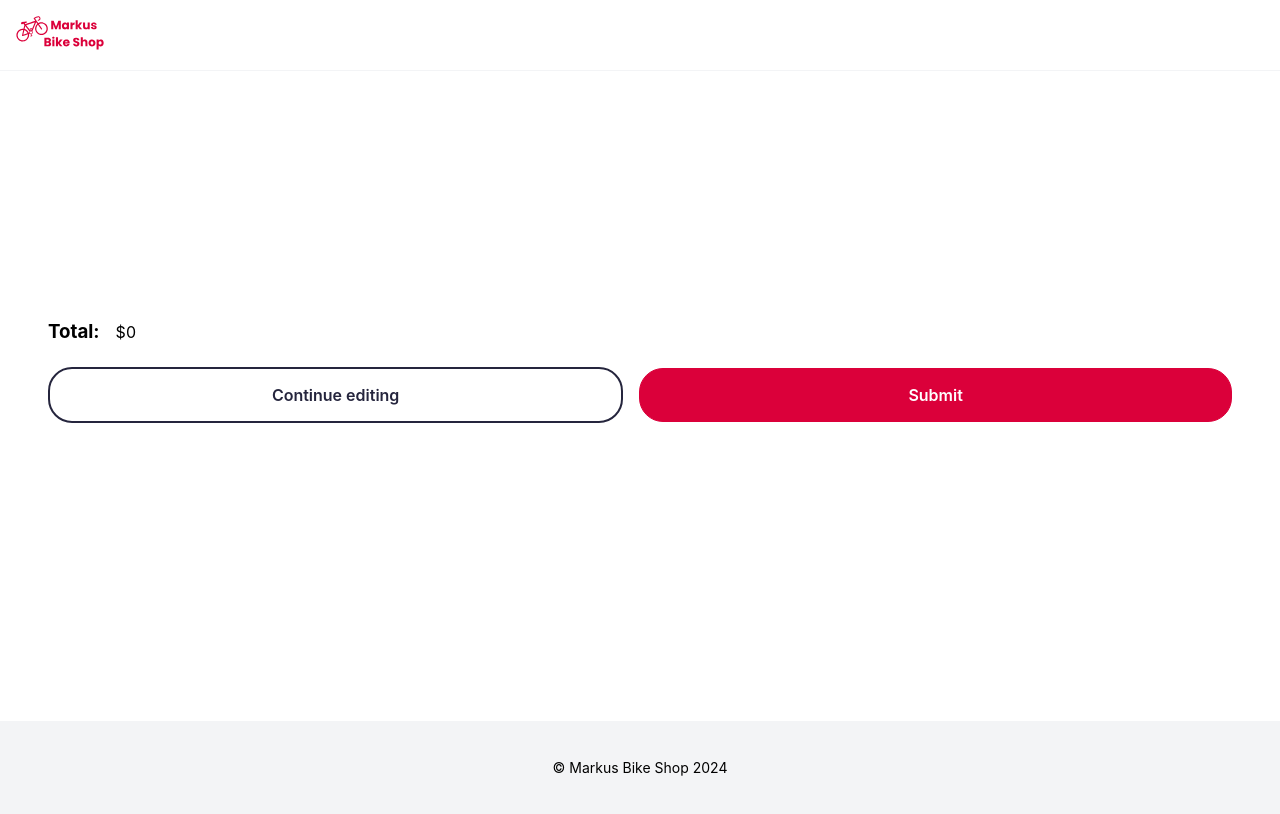
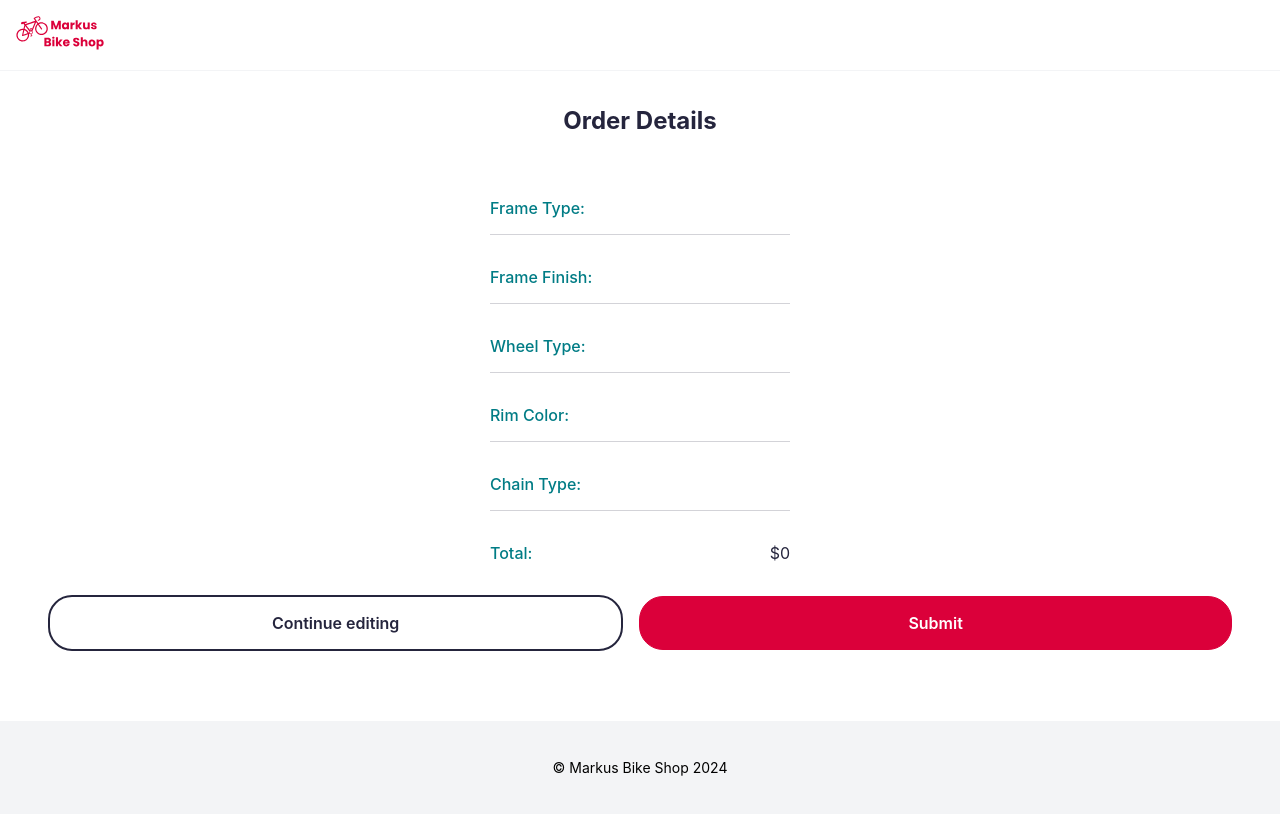
Before and after one commit to seguramaria/markus-bike-shop, a React (Vite) app: page /checkout in a window 1280 px wide. Built offline with nearby package versions, Linux system fonts and the light colour scheme.

Commit message:
feat: add checkout styles

```diff
--- a/src/pages/Checkout/Checkout.module.css
+++ b/src/pages/Checkout/Checkout.module.css
@@ -6,19 +6,10 @@
   padding: 3rem;
   padding-top: 70px;
   min-height: calc(100vh - 197px);
+  max-width: 1280px;
 }
 
-.total {
-  width: 100%;
-  display: flex;
-  gap: 1rem;
-  align-items: center;
-  justify-content: flex-start;
-  margin-bottom: 1rem;
-  margin-bottom: 1.5rem;
-}
-
-.formActions {
+.actions {
   width: 100%;
   display: flex;
   gap: 1rem;
@@ -29,3 +20,46 @@
 .link {
   width: 100%;
 }
+
+.title {
+  font-size: 1.5rem;
+  font-weight: bold;
+  color: var(--text-primary);
+  margin-bottom: 2rem;
+  text-align: center;
+}
+
+.bikeDetails {
+  display: flex;
+  flex-direction: column;
+  align-items: center;
+  justify-content: center;
+  width: 100%;
+  padding-top: 1rem;
+  max-width: 1108px;
+  margin: 0 auto;
+}
+
+.details {
+  margin: 0 0 1rem 0;
+  width: 100%;
+  max-width: 300px;
+  display: flex;
+  align-items: flex-start;
+  justify-content: space-between;
+  gap: 0.75rem;
+  border-bottom: 1px solid var(--border-grey);
+}
+
+.details:last-child {
+  border-bottom: none;
+}
+
+.detailTitle {
+  font-weight: 500;
+  color: var(--text-secondary);
+}
+
+.detailSubtitle {
+  color: var(--text-primary);
+}
--- a/src/pages/Checkout/Checkout.tsx
+++ b/src/pages/Checkout/Checkout.tsx
@@ -7,20 +7,42 @@ import { Link } from "react-router-dom";
 export const Checkout = () => {
   const { bikeConfig, totalPrice } = useContext(BikeConfigContext);
 
-  console.log(bikeConfig);
-
   return (
     <div className={styles.container}>
-      <div className={styles.total}>
-        <h3>Total: </h3> <span>${totalPrice}</span>
+      <h1 className={styles.title}>Order Details</h1>
+      <div className={styles.bikeDetails}>
+        <div className={styles.details}>
+          <p className={styles.detailTitle}>Frame Type: </p>
+          <p className={styles.detailSubtitle}> {bikeConfig.frameType}</p>
+        </div>
+        <div className={styles.details}>
+          <p className={styles.detailTitle}>Frame Finish:</p>
+          <p className={styles.detailSubtitle}>{bikeConfig.frameFinish}</p>
+        </div>
+        <div className={styles.details}>
+          <p className={styles.detailTitle}>Wheel Type: </p>
+          <p className={styles.detailSubtitle}> {bikeConfig.wheelType}</p>
+        </div>
+        <div className={styles.details}>
+          <p className={styles.detailTitle}>Rim Color: </p>
+          <p className={styles.detailSubtitle}> {bikeConfig.rimColor}</p>
+        </div>
+        <div className={styles.details}>
+          <p className={styles.detailTitle}>Chain Type: </p>
+          <p className={styles.detailSubtitle}> {bikeConfig.chainType} </p>
+        </div>
+        <div className={styles.details}>
+          <p className={styles.detailTitle}>Total: </p>
+          <p className={styles.detailSubtitle}>${totalPrice}</p>
+        </div>
       </div>
-      <div className={styles.formActions}>
+
+      <div className={styles.actions}>
         <Link to="/bike-configurator" className={styles.link}>
           <Button type="reset" variant="secondary">
             Continue editing
           </Button>
         </Link>
-
         <Button onClick={() => console.log("PLace order")}>Submit</Button>
       </div>
     </div>
```
